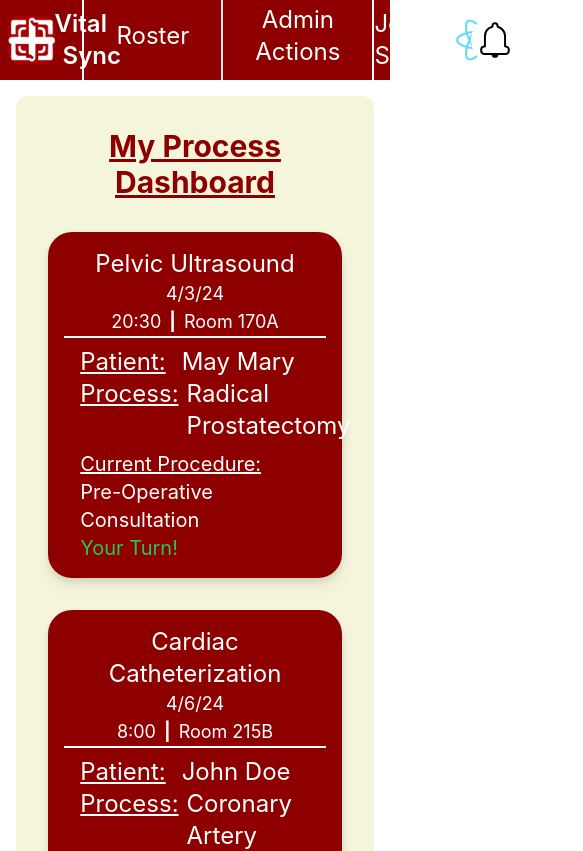
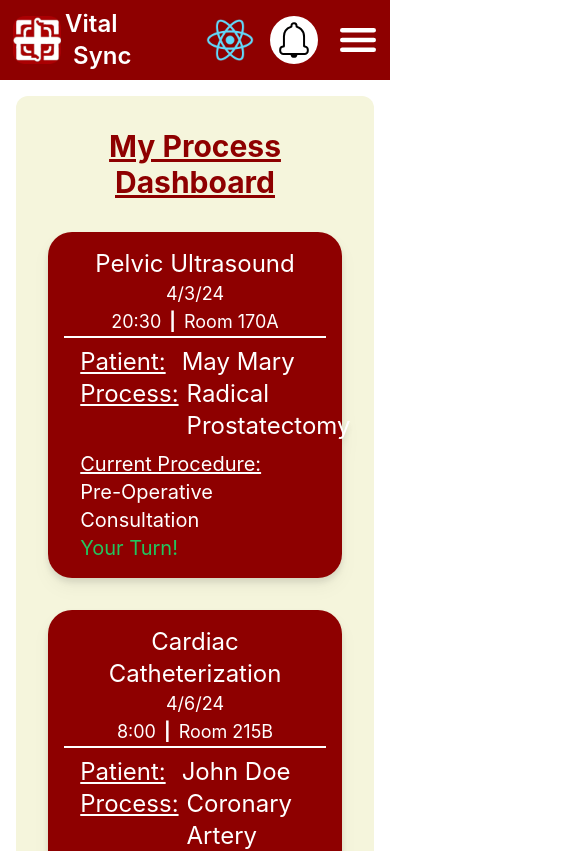
Before and after one commit to furkanagamak/VitalSync, a React (Create React App) app in the folder frontend/: page /home in a window 390 px wide. Shown: the top 851 px of the page, 583 px wide, since content can reach past the window. Built offline with nearby package versions, Linux system fonts and the light colour scheme.

Commit message:
navbar linking updated

```diff
--- a/frontend/src/components/navbar.jsx
+++ b/frontend/src/components/navbar.jsx
@@ -2,7 +2,7 @@ import { CiBellOn } from "react-icons/ci";
 import { useState } from "react";
 import { IoMenu } from "react-icons/io5";
 import NotificationDropDown from "./notifications/NotificationDropDown";
-import { useNavigate } from 'react-router-dom';
+import { useNavigate } from "react-router-dom";
 
 const Navbar = () => {
   return (
@@ -30,14 +30,19 @@ const Header = () => {
 
 const Tabs = () => {
   const navigate = useNavigate();
-  const navigateToRoster = () => navigate('/Roster');
+  const navigateToRoster = () => navigate("/Roster");
+  const navigateToAdminActions = () => navigate("/adminActions");
   return (
-    <div className="border-x-2 border-white text-2xl flex text-center">
-      <section className="border-r-2 px-8 flex pb-2" onClick={navigateToRoster}>
-        <p className="my-auto">Roster</p>
+    <div className="border-x-2 border-white text-2xl hidden md:flex text-center">
+      <section className="border-r-2 px-8 flex pb-2">
+        <button className="my-auto" onClick={navigateToRoster}>
+          Roster
+        </button>
       </section>
       <section className="px-8 flex pb-2">
-        <p className="my-auto">Admin Actions</p>
+        <button onClick={navigateToAdminActions} className="my-auto">
+          Admin Actions
+        </button>
       </section>
     </div>
   );
@@ -47,12 +52,15 @@ const UserNav = () => {
   const navigate = useNavigate();
 
   const handleNavigate = () => {
-    navigate('/Profile');
+    navigate("/Profile");
   };
 
   return (
-    <div className="ml-auto flex space-x-4 items-center mx-2"  onClick={handleNavigate}>
-      <p className="text-2xl">John Smith</p>
+    <div
+      className="ml-auto space-x-4 flex items-center mx-2"
+      onClick={handleNavigate}
+    >
+      <p className="text-2xl hidden md:block">John Smith</p>
       <img src="/logo512.png" className="h-12 w-12" />
     </div>
   );
@@ -85,15 +93,23 @@ const Menu = () => {
     setIsOpen((isOpen) => !isOpen);
   };
 
+  const navigate = useNavigate();
+  const navigateToRoster = () => navigate("/Roster");
+  const navigateToAdminActions = () => navigate("/adminActions");
+
   return (
     <>
       <button className="md:hidden mr-2" onClick={triggerIsOpen}>
         <IoMenu className="w-12 h-12 text-white" />
       </button>
       {isOpen && (
-        <div className="absolute right-0 top-20 bg-primary text-2xl text-center z-10">
-          <div className="border-b-2 p-2">Roster</div>
-          <div className="border-b-2 p-2">Admin Actions</div>
+        <div className="absolute right-0 top-20 bg-primary text-2xl text-center z-10 flex flex-col">
+          <button onClick={navigateToRoster} className="border-b-2 p-2">
+            Roster
+          </button>
+          <button onClick={navigateToAdminActions} className="border-b-2 p-2">
+            Admin Actions
+          </button>
         </div>
       )}
     </>
```
